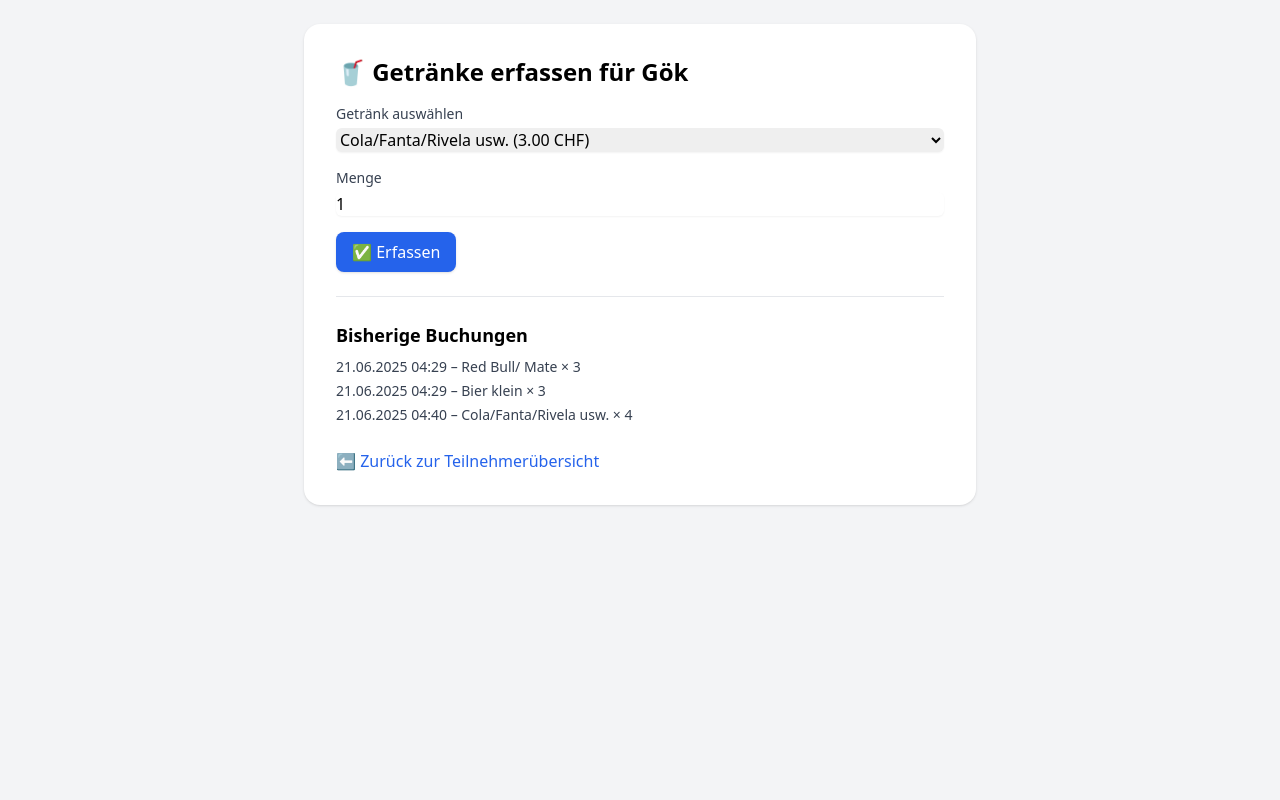
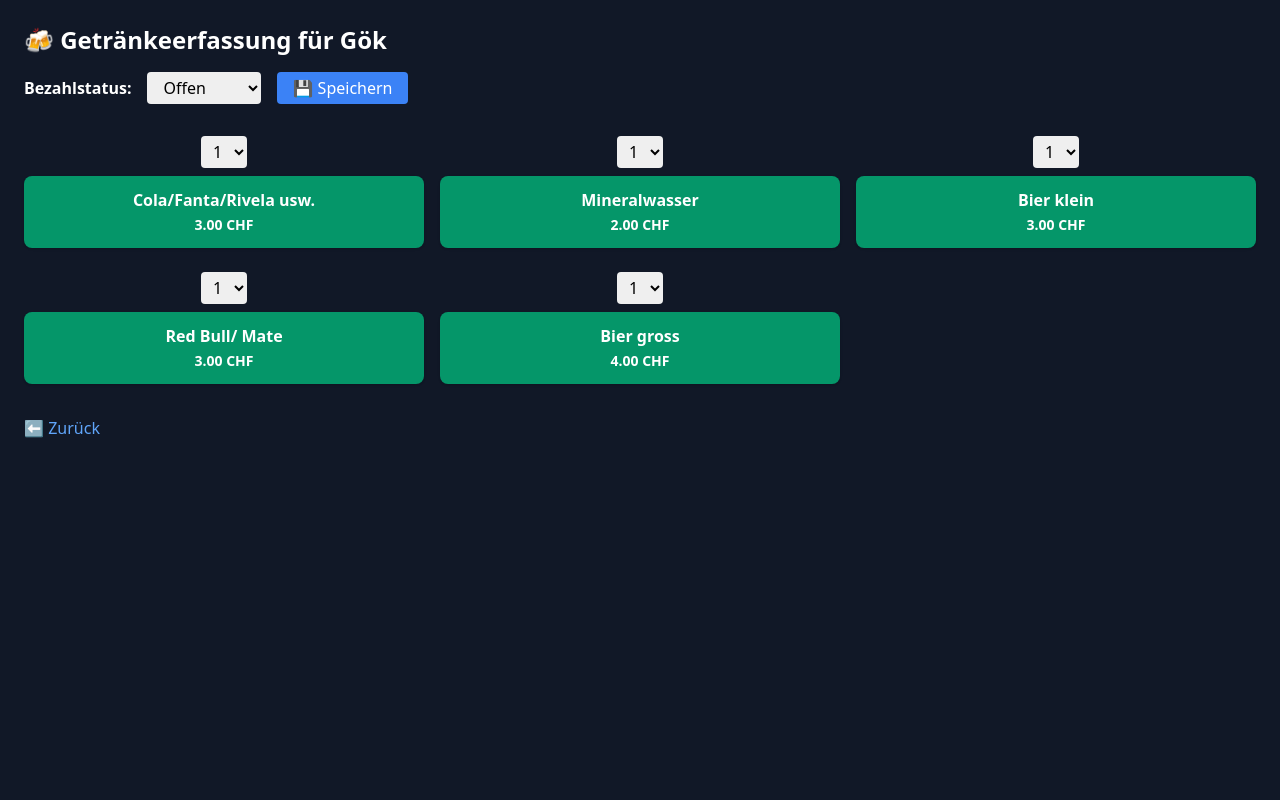
Before and after one commit to goksche/Kassensystem, a Flask app: page /verkauf/1 in a window 1280 px wide. Run offline with Flask 3, Linux system fonts and the light colour scheme; some libraries are stand-ins or nearby versions.

Commit message:
v2.12 – MVP Event II

```diff
--- a/app/routes.py
+++ b/app/routes.py
@@ -1196,3 +1196,18 @@ def event_details(event_id):
         teilnehmerdaten=teilnehmerdaten,
         abgeschlossen=abgeschlossen
     )
+@app.route("/bezahlstatus/<int:teilnehmer_event_id>", methods=["POST"])
+def bezahlstatus_aendern(teilnehmer_event_id):
+    eintrag = TeilnehmerEvent.query.get_or_404(teilnehmer_event_id)
+    neuer_status = request.form.get("status")
+    if neuer_status in ["offen", "twint", "bar", "schulden"]:
+        eintrag.bezahlt_status = neuer_status
+        db.session.commit()
+    return redirect(request.referrer or url_for("index"))
+@app.route("/verkauf/status/<int:teilnehmer_event_id>", methods=["POST"])
+def update_status(teilnehmer_event_id):
+    status = request.form.get("status")
+    teilnehmer_event = TeilnehmerEvent.query.get_or_404(teilnehmer_event_id)
+    teilnehmer_event.bezahlt_status = status
+    db.session.commit()
+    return redirect(url_for("verkauf", teilnehmer_event_id=teilnehmer_event_id))
--- a/app/templates/verkauf_form.html
+++ b/app/templates/verkauf_form.html
@@ -2,49 +2,46 @@
 <html lang="de">
 <head>
     <meta charset="UTF-8">
-    <title>Getränkeerfassung</title>
-    <script src="https://cdn.tailwindcss.com"></script>
+    <title>Verkauf</title>
+    <script src="https://cdn.jsdelivr.net/npm/alpinejs" defer></script>
+    <link href="https://cdn.jsdelivr.net/npm/tailwindcss@2.2.19/dist/tailwind.min.css" rel="stylesheet">
 </head>
-<body class="bg-gray-100 p-6">
-    <div class="max-w-2xl mx-auto bg-white p-8 shadow rounded-2xl">
-        <h1 class="text-2xl font-bold mb-4">🥤 Getränke erfassen für {{ eintrag.teilnehmer.name }}</h1>
+<body class="bg-gray-900 text-white min-h-screen p-6">
 
-        <form method="post" class="space-y-4">
-            <div>
-                <label for="getraenk_id" class="block text-sm font-medium text-gray-700">Getränk auswählen</label>
-                <select name="getraenk_id" id="getraenk_id" class="mt-1 block w-full rounded-md border-gray-300 shadow-sm">
-                    {% for g in getraenke %}
-                        <option value="{{ g.id }}">{{ g.name }} ({{ "%.2f"|format(g.preis) }} CHF)</option>
-                    {% endfor %}
-                </select>
-            </div>
+    <h1 class="text-2xl font-bold mb-4">🍻 Getränkeerfassung für {{ eintrag.teilnehmer.name }}</h1>
 
-            <div>
-                <label for="menge" class="block text-sm font-medium text-gray-700">Menge</label>
-                <input type="number" name="menge" id="menge" min="1" value="1" class="mt-1 block w-full rounded-md border-gray-300 shadow-sm" required>
-            </div>
+    <!-- Bezahlstatus -->
+    <div class="mb-6">
+        <form action="{{ url_for('update_status', teilnehmer_event_id=eintrag.id) }}" method="post" class="flex items-center space-x-4">
+            <label for="status" class="font-semibold">Bezahlstatus:</label>
+            <select name="status" id="status" class="text-black rounded px-3 py-1">
+                <option value="offen" {% if eintrag.bezahlt_status == 'offen' %}selected{% endif %}>Offen</option>
+                <option value="twint" {% if eintrag.bezahlt_status == 'twint' %}selected{% endif %}>Twint</option>
+                <option value="bar" {% if eintrag.bezahlt_status == 'bar' %}selected{% endif %}>Bar</option>
+                <option value="schulden" {% if eintrag.bezahlt_status == 'schulden' %}selected{% endif %}>Schulden</option>
+            </select>
+            <button type="submit" class="bg-blue-500 hover:bg-blue-600 text-white px-4 py-1 rounded">💾 Speichern</button>
+        </form>
+    </div>
 
-            <button type="submit" class="bg-blue-600 hover:bg-blue-700 text-white px-4 py-2 rounded-lg shadow">
-                ✅ Erfassen
+    <!-- Getränkebuttons -->
+    <div class="grid grid-cols-2 md:grid-cols-3 gap-4">
+        {% for getraenk in getraenke %}
+        <form action="{{ url_for('verkauf', teilnehmer_event_id=eintrag.id) }}" method="post" class="flex flex-col items-center space-y-2">
+            <input type="hidden" name="getraenk_id" value="{{ getraenk.id }}">
+            <select name="menge" class="text-black px-2 py-1 rounded">
+                {% for i in range(1, 6) %}
+                    <option value="{{ i }}">{{ i }}</option>
+                {% endfor %}
+            </select>
+            <button type="submit" class="w-full bg-green-600 hover:bg-green-700 text-white font-bold py-3 px-4 rounded-lg shadow">
+                {{ getraenk.name }}<br>
+                <span class="text-sm">{{ "%.2f"|format(getraenk.preis) }} CHF</span>
             </button>
         </form>
+        {% endfor %}
+    </div>
 
-        <hr class="my-6">
-
-        <h2 class="text-lg font-semibold mb-2">Bisherige Buchungen</h2>
-        {% if eintrag.verkaeufe %}
-            <ul class="space-y-1 text-sm text-gray-700">
-                {% for v in eintrag.verkaeufe %}
-                    <li>
-                        {{ v.zeitpunkt.strftime('%d.%m.%Y %H:%M') }} – {{ v.getraenk.name }} × {{ v.menge }}
-                    </li>
-                {% endfor %}
-            </ul>
-        {% else %}
-            <p class="text-gray-500">Keine Einträge vorhanden.</p>
-        {% endif %}
-
-        <a href="{{ url_for('event_start', event_id=eintrag.event.id) }}" class="mt-6 inline-block text-blue-600 hover:underline">⬅ Zurück zur Teilnehmerübersicht</a>
-    </div>
+    <a href="{{ url_for('event_start', event_id=eintrag.event.id) }}" class="block mt-8 text-blue-400 hover:text-blue-600">⬅️ Zurück</a>
 </body>
 </html>
```
Also changed, not shown: app/templates/verkauf.html (+36 -30 lines), instance/kassensystem.sqlite.
